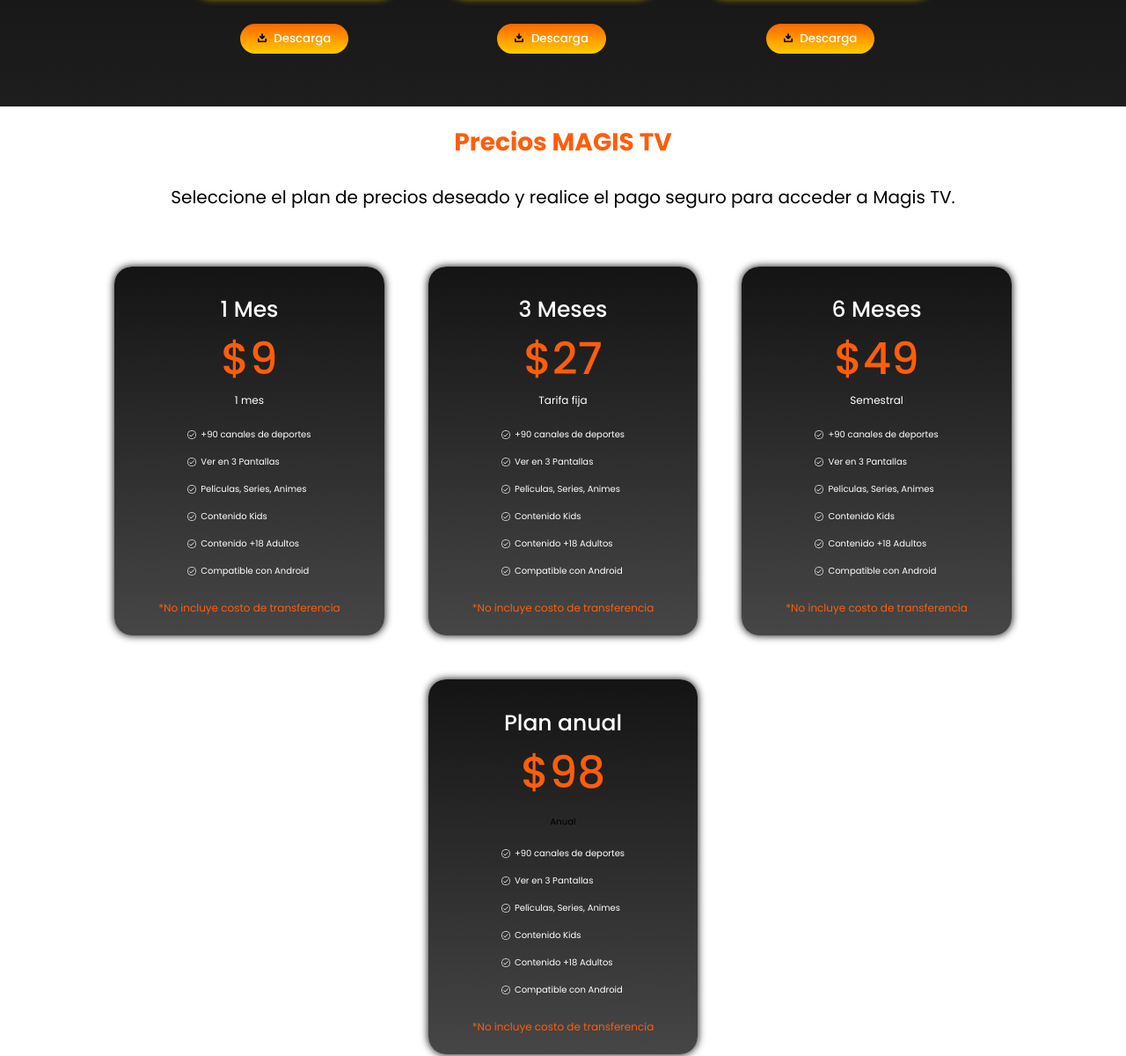
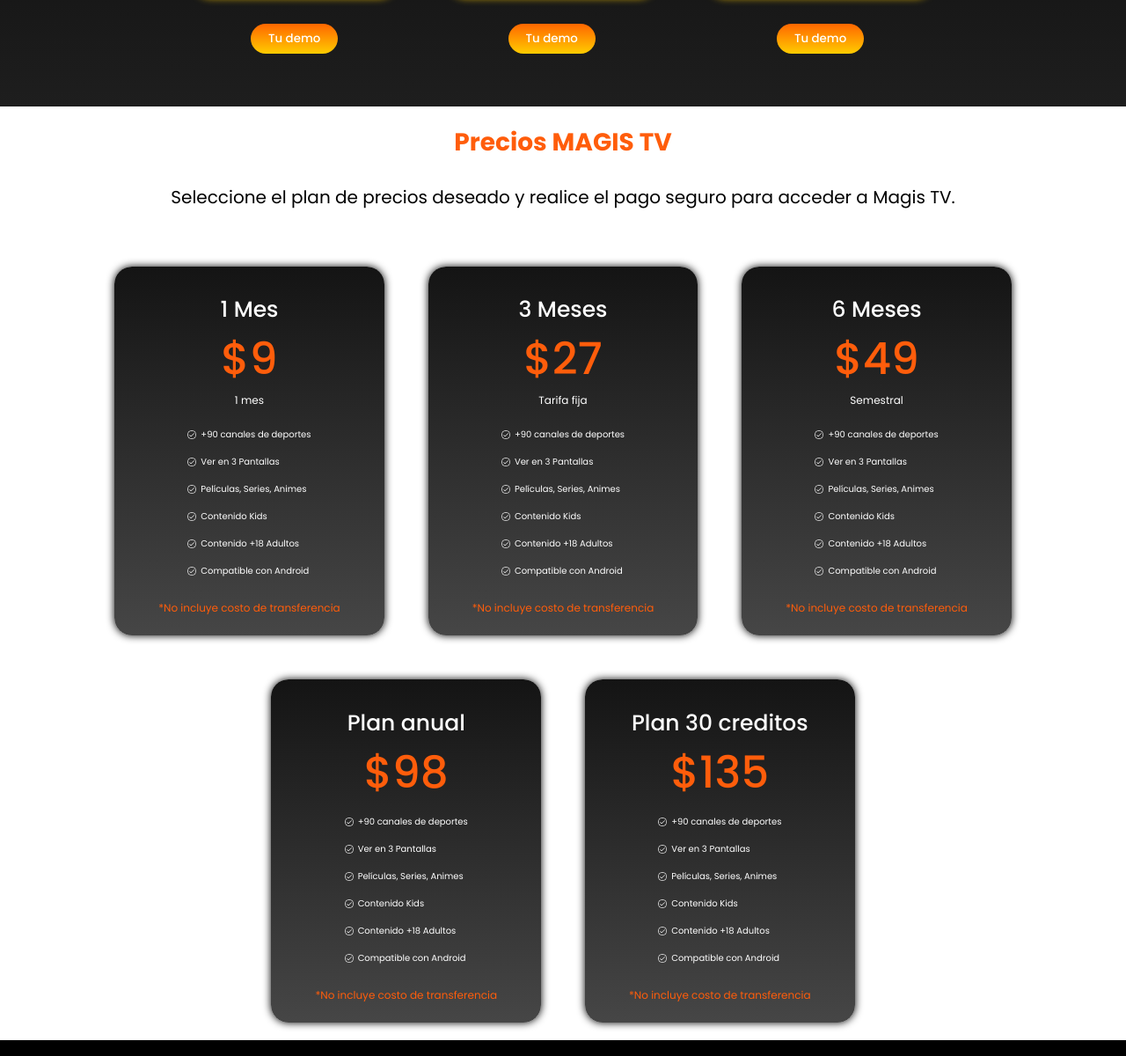
Before and after one commit to SaraSegura/magis-tv, a plain HTML site: page index.html in a window 1280 px wide. Shown: the part 1001-2201 px from the top of the page at 88% size. Drawn offline with Linux system fonts and the light colour scheme.

Commit message:
actualizando

```diff
--- a/index.html
+++ b/index.html
@@ -87,11 +87,8 @@
                 class="icon-movil"
               />
             </div>
-            <a href="https://bit.ly/móvil-magistv" target="_blank">
-              <button>
-                <img src="./assets/icons/flecha-hacia-abajo.png" alt="" />
-                Descarga
-              </button>
+            <a href="https://wa.me/message/RJF3BJ5KVHN5E1" target="_blank">
+              <button>Tu demo</button>
             </a>
           </div>
           <div class="card-download">
@@ -103,11 +100,8 @@
               </p>
               <img src="./assets/icons/smart-tv.png" alt="" class="icon-tv" />
             </div>
-            <a href="https://bit.ly/magistv-v5-2-2" target="_blank">
-              <button>
-                <img src="./assets/icons/flecha-hacia-abajo.png" alt="" />
-                Descarga
-              </button>
+            <a href="https://wa.me/message/RJF3BJ5KVHN5E1" target="_blank">
+              <button>Tu demo</button>
             </a>
           </div>
           <div class="card-download">
@@ -119,11 +113,8 @@
               </p>
               <img src="./assets/icons/apple-tv.png" alt="" class="icon-tv" />
             </div>
-            <a href="https://bit.ly/magistv-v5-2-2" target="_blank">
-              <button>
-                <img src="./assets/icons/flecha-hacia-abajo.png" alt="" />
-                Descarga
-              </button>
+            <a href="https://wa.me/message/RJF3BJ5KVHN5E1" target="_blank">
+              <button>Tu demo</button>
             </a>
           </div>
         </div>
@@ -233,7 +224,37 @@
           <div class="price">
             <h2>Plan anual</h2>
             <p class="n-price">$98</p>
-            <p>Anual</p>
+
+            <ul>
+              <li>
+                <img src="./assets/icons/comprobado.png" alt="" />
+                +90 canales de deportes
+              </li>
+              <li>
+                <img src="./assets/icons/comprobado.png" alt="" />Ver en 3
+                Pantallas
+              </li>
+              <li>
+                <img src="./assets/icons/comprobado.png" alt="" />Películas,
+                Series, Animes
+              </li>
+              <li>
+                <img src="./assets/icons/comprobado.png" alt="" />Contenido Kids
+              </li>
+              <li>
+                <img src="./assets/icons/comprobado.png" alt="" />Contenido +18
+                Adultos
+              </li>
+              <li>
+                <img src="./assets/icons/comprobado.png" alt="" />Compatible con
+                Android
+              </li>
+            </ul>
+            <p class="info-trans">*No incluye costo de transferencia</p>
+          </div>
+          <div class="price">
+            <h2>Plan 30 creditos</h2>
+            <p class="n-price">$135</p>
             <ul>
               <li>
                 <img src="./assets/icons/comprobado.png" alt="" />
```
